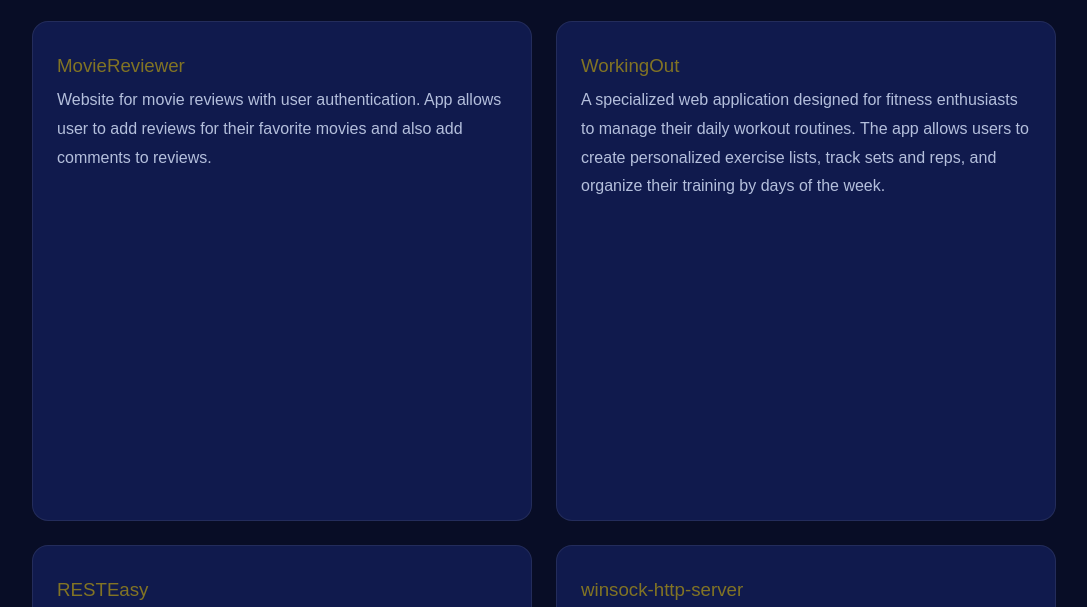
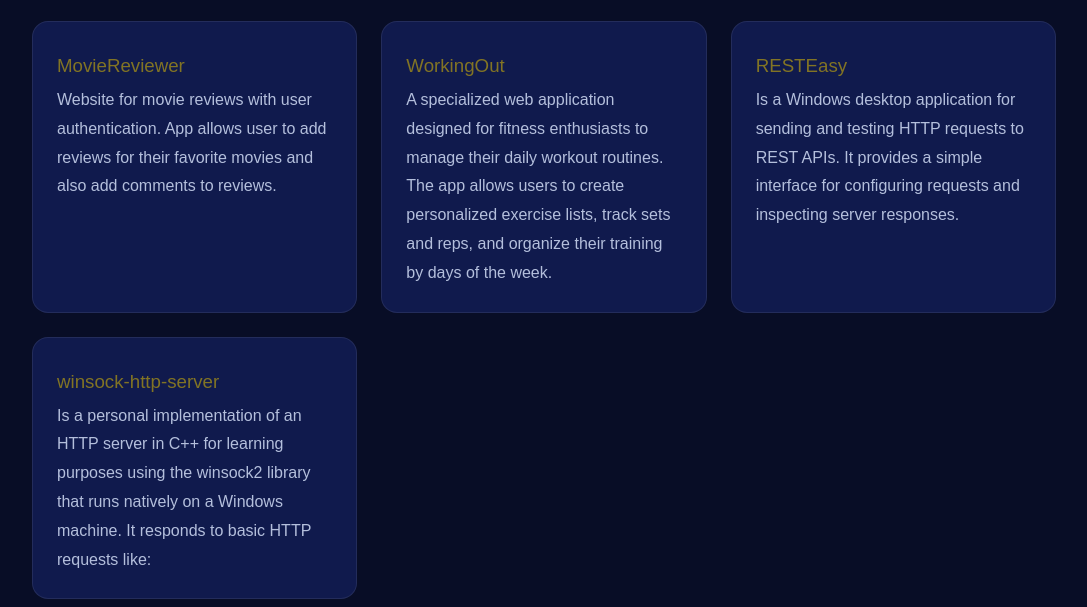
Before and after one commit to RexTi71/RexTi71.github.io, a plain HTML site: page index.html in a window 1280 px wide. Shown: the part 795-1402 px from the top of the page, without its empty margins (96-1183 px from the left). Drawn offline with Linux system fonts and the light colour scheme; a web font is replaced by a local one.

Commit message:
project cards restyling

```diff
--- a/projects.json
+++ b/projects.json
@@ -11,12 +11,12 @@
     },
     {
         "title": "RESTEasy",
-        "desc": "is a Windows desktop application for sending and testing HTTP requests to REST APIs. It provides a simple interface for configuring requests and inspecting server responses.",
+        "desc": "Is a Windows desktop application for sending and testing HTTP requests to REST APIs. It provides a simple interface for configuring requests and inspecting server responses.",
         "url": "https://github.com/RexTi71/RESTEasy"
     },
     {
         "title": "winsock-http-server",
-        "desc": "winsock-http-server is a personal implementation of an HTTP server in C++ for learning purposes using the winsock2 library that runs natively on a Windows machine. It responds to basic HTTP requests like:",
+        "desc": "Is a personal implementation of an HTTP server in C++ for learning purposes using the winsock2 library that runs natively on a Windows machine. It responds to basic HTTP requests like:",
         "url": "https://github.com/RexTi71/winsock-http-server"
     }
 ]
--- a/style.css
+++ b/style.css
@@ -132,7 +132,7 @@ nav {
 
 .projects-section-containter {
     display: grid;
-    grid-template-columns: repeat(2, minmax(0, 1fr));
+    grid-template-columns: repeat(auto-fill, minmax(320px, 1fr));
     gap: 1.5rem;
     width: 100%;
     padding: 1.5rem 10% 5rem;
@@ -143,7 +143,6 @@ nav {
     line-height: 2.5rem;
 }
 .project-container {
-    aspect-ratio: 1/1;
     min-width: 0;
     padding: 1.5rem;
     background: var(--card-background);
```
